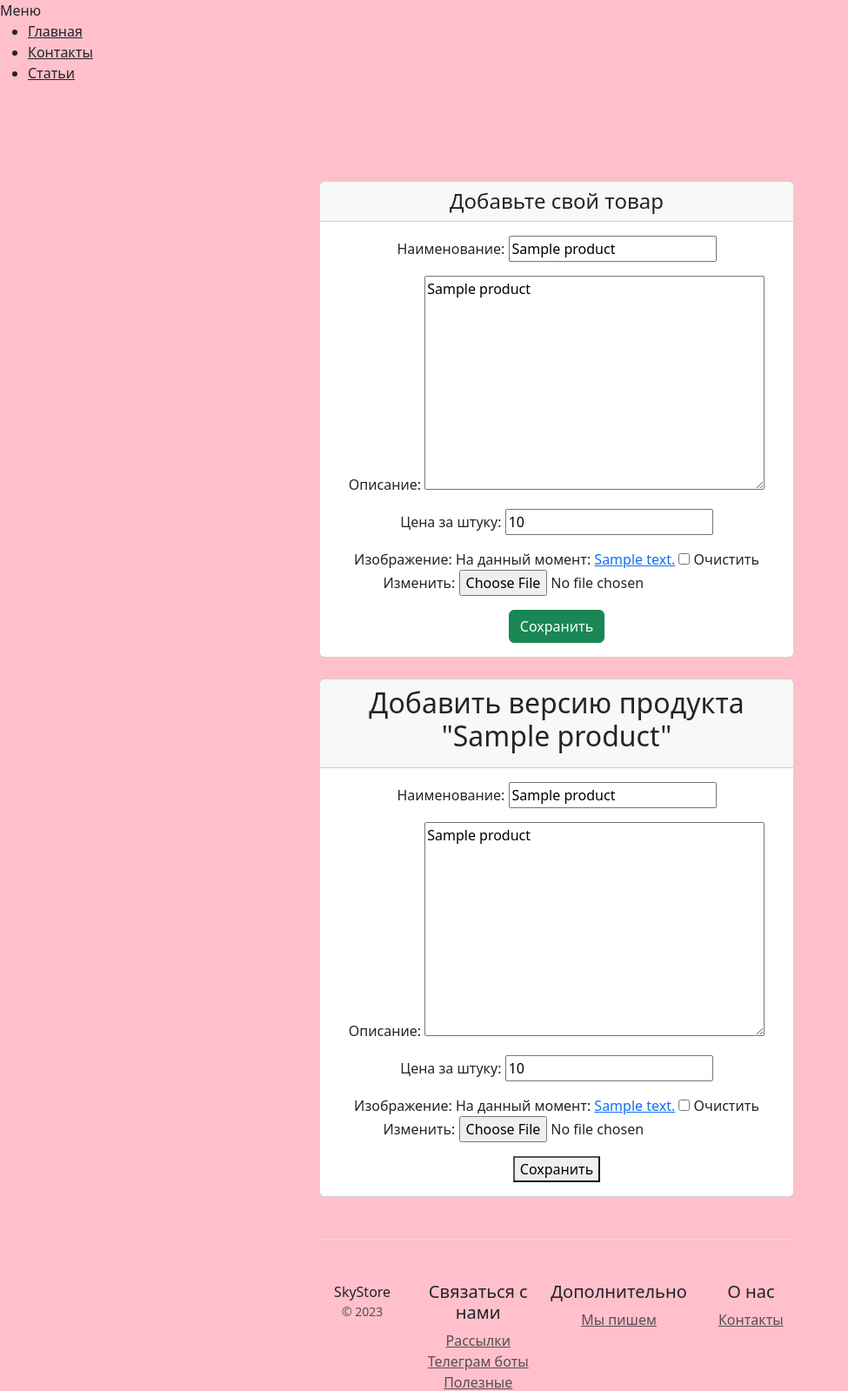
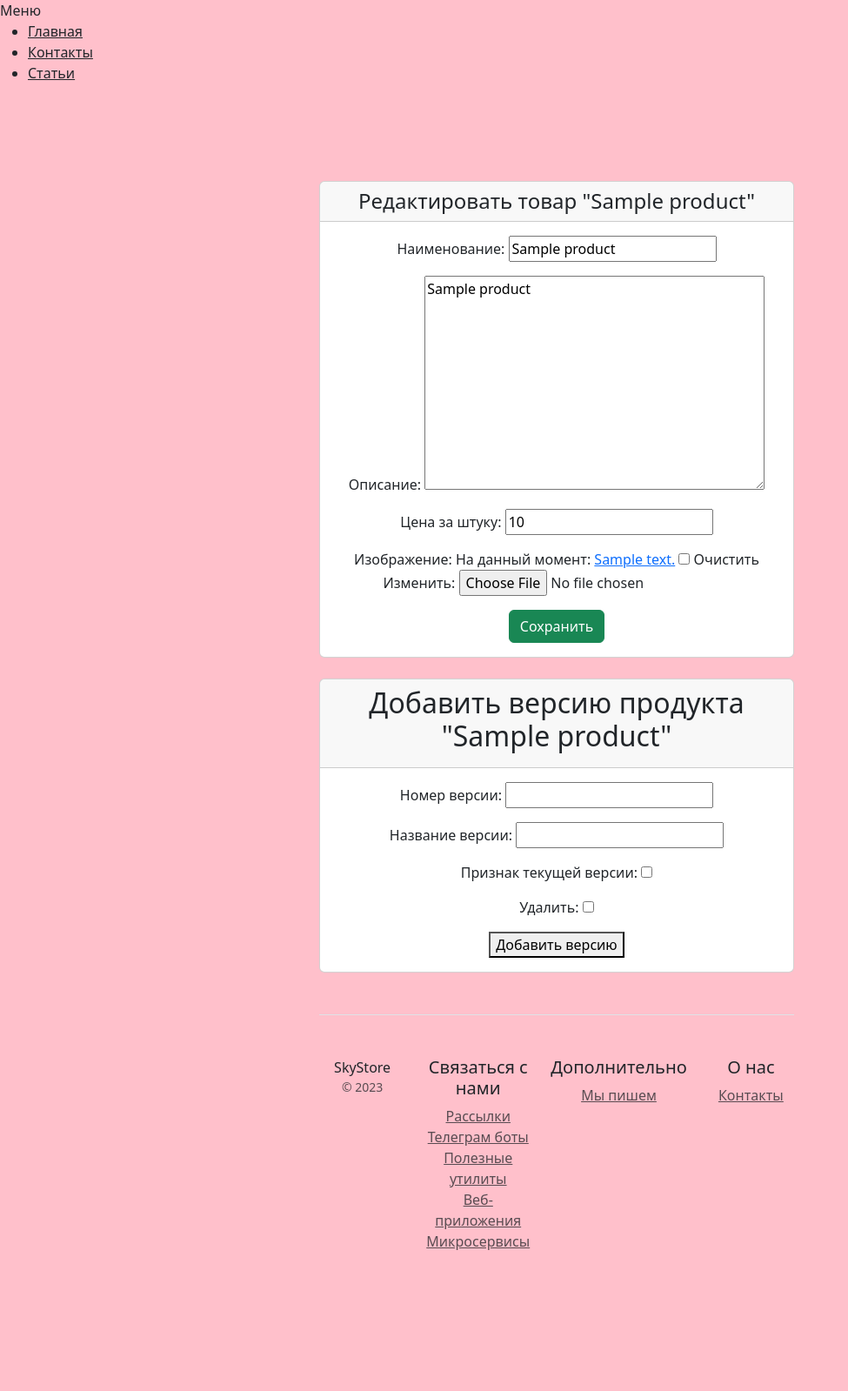
Before and after one commit to Arina-ramina/project19, a Django app: page /product_edit/1/ in a window 1280 px wide. Shown: the top 1599 px of the page at 87% size, without its empty margins (0-975 px from the left). After the commit the page ends 1437 px from the top, so only its background shows below. Run offline with Django 5.2, Linux system fonts and the light colour scheme; tables that the repository leaves empty hold one stand-in row (values such as "Sample post"); data that the repository does not hold is empty; some libraries are stand-ins or nearby versions.

Commit message:
correct version

```diff
--- a/catalog/forms.py
+++ b/catalog/forms.py
@@ -33,8 +33,3 @@
     class Meta:
         model = Version
         fields = '__all__'
-        labels = {
-            'номер': 'Номер версии',
-            'название': 'Название версии',
-            'текущая_версия': 'Является ли текущей версией',
-        }
--- a/catalog/templates/catalog/product_form.html
+++ b/catalog/templates/catalog/product_form.html
@@ -5,7 +5,7 @@
     <div class="col-12">
         <div class="card mb-4 box-shadow">
             <div class="card-header">
-          <h4 class="my-0 font-weight-normal">Добавьте свой товар</h4>
+                <h4 class="my-0 font-weight-normal">Редактировать товар "{{ product.name }}"</h4>
             </div>
             <div class="card-body">
                 {% csrf_token %}
@@ -16,19 +16,21 @@
     </div>
 </form>
 
+{% if error_message %}
+<p style="color: red;">{{ error_message }}</p>
+{% endif %}
+
+<!-- Форма для добавления новой версии продукта -->
 <div class="col-12">
     <div class="card mb-4 box-shadow">
         <div class="card-header">
             <h2>Добавить версию продукта "{{ product.name }}"</h2>
         </div>
         <div class="card-body">
-        {% if error_message %}
-          <p style="color: red;">{{ error_message }}</p>
-        {% endif %}
             <form method="post" enctype="multipart/form-data">
                 {% csrf_token %}
-          {{ form.as_p }}
-          <button type="submit">Сохранить</button>
+                {{ formset.as_p }} <!-- Используем формсет для редактирования версии продукта -->
+                <button type="submit">Добавить версию</button>
             </form>
         </div>
     </div>
@@ -43,7 +45,9 @@
         <div class="card-body">
             <ul>
                 {% for version in product_versions %}
-              <li>{{ version.name }}</li>
+                <li>Номер версии: {{ version.No_version }}</li>
+                <li>Название версии: {{ version.name_version }}</li>
+                <li>Является ли текущей версией: {{ version.is_current }}</li>
                 {% endfor %}
             </ul>
         </div>
--- a/catalog/views.py
+++ b/catalog/views.py
@@ -68,8 +68,14 @@
 
     def get_context_data(self, **kwargs):
         context_data = super().get_context_data(**kwargs)
+
+        # Получаем активные версии продукта
         active_versions = Version.objects.filter(product=self.object, is_current=True)
 
+        # Передаем активные версии в контекст представления
+        context_data['active_versions'] = active_versions
+
+        # Создаем формсет версий продукта
         VersionFormset = inlineformset_factory(Product, Version, form=VersionForm, extra=1)
         if self.request.method == 'POST':
             context_data['formset'] = VersionFormset(self.request.POST, instance=self.object)
@@ -77,6 +83,15 @@
             context_data['formset'] = VersionFormset(instance=self.object)
 
         return context_data
+
+    def form_valid(self, form):
+        formset = self.get_context_data()['formset']
+        self.object = form.save()
+        if formset.is_valid():
+            formset.instance = self.object
+            formset.save()
+
+        return super().form_valid(form)
 
 
     def form_valid(self, form):
@@ -174,33 +189,32 @@
 
 
 class AddVersionView(View):
-    template_name = 'add_version.html'
+    model = Version
+    template_name = 'catalog/product_form.html'  # Используем тот же шаблон, что и для редактирования продукта
     form_class = VersionForm
 
-    def get(self, request, pk):
-        product = get_object_or_404(Product, pk=pk)
-        form = self.form_class()
-        return render(request, self.template_name, {'product': product, 'form': form})
+    def get_context_data(self, **kwargs):
+        context = super().get_context_data(**kwargs)
+        product = get_object_or_404(Product, pk=self.kwargs.get('pk'))
+        context['product'] = product
+        context['product_form'] = ProductForm(instance=product)
+        return context
 
-    def post(self, request, pk):
-        product = get_object_or_404(Product, pk=pk)
-        form = self.form_class(request.POST)
+    def form_valid(self, form):
+        product = get_object_or_404(Product, pk=self.kwargs.get('pk'))
+        product_form = ProductForm(instance=product)
+        self.object = form.save(commit=False)
 
-        if form.is_valid():
-            version = form.save(commit=False)
+        # Проверяем, есть ли уже активная версия
+        active_versions = Version.objects.filter(product=product, is_current=True)
+        if active_versions.exists():
+            # Если есть, выдаем ошибку
+            error_message = "Может быть только одна активная версия. Пожалуйста, выберите только одну активную версию."
+            return self.render_to_response(self.get_context_data(product=product, product_form=product_form, form=form,
+                                                                 error_message=error_message))
 
-            # Проверяем, есть ли уже активная версия
-            active_versions = Version.objects.filter(product=product, is_current=True)
-            if active_versions.exists():
-                # Если есть, выдаем ошибку
-                error_message = "Может быть только одна активная версия. Пожалуйста, выберите только одну активную версию."
-                return render(request, self.template_name,
-                              {'product': product, 'form': form, 'error_message': error_message})
+        # Если активной версии нет, сохраняем новую версию
+        self.object.product = product
+        self.object.save()
 
-            # Если активной версии нет, сохраняем новую версию
-            version.product = product
-            version.save()
-
-            return redirect('product_detail', pk=pk)
-
-        return render(request, self.template_name, {'product': product, 'form': form})
+        return redirect('product_detail', pk=product.pk)
```
Lines whose indentation alone changed are shown as unchanged.
